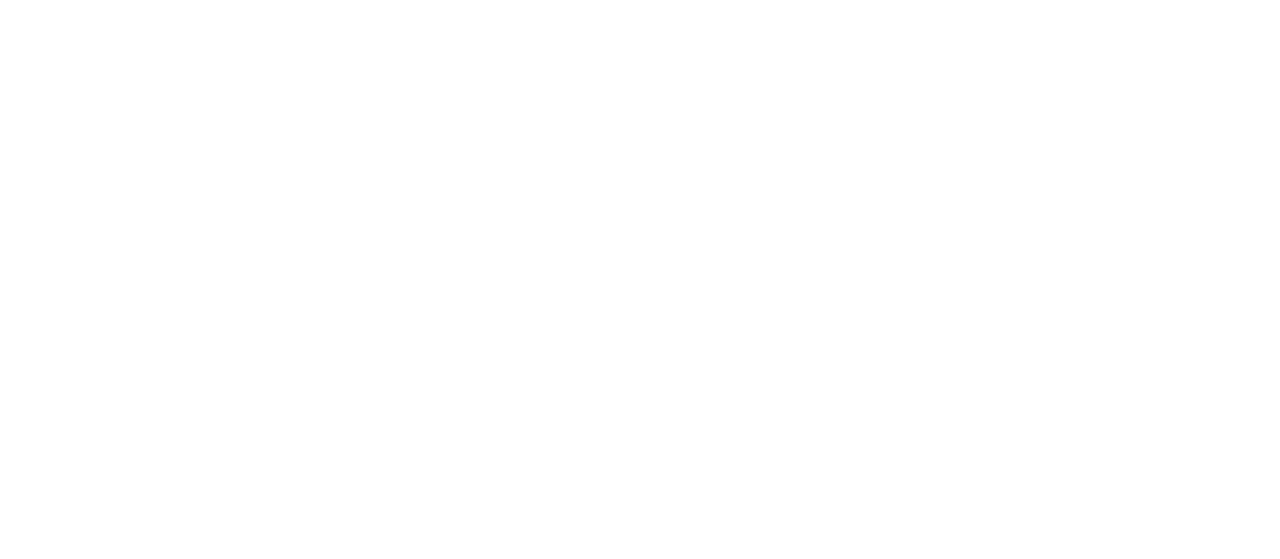
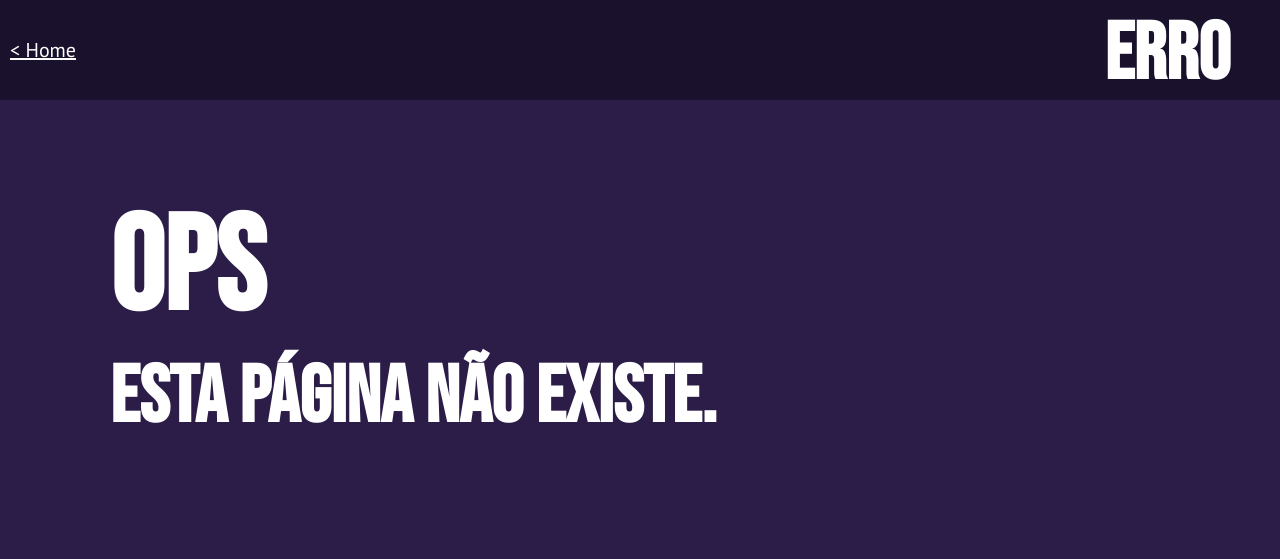
Before and after one commit to miiranta/cecomp-site, a plain HTML site: page error.html in a window 1280 px wide. Drawn offline with Linux system fonts and the light colour scheme.

Commit message:
Error page

```diff
--- a/css/css.css
+++ b/css/css.css
@@ -27,6 +27,10 @@ h2{
 p{
     padding: 0;
     margin: 0;
+}
+
+footer{
+    height: 100px;
 }
 
 /*Flexbox shortcuts*/
@@ -110,6 +114,12 @@ p{
     font-family: 'PT Sans', sans-serif;
     color:white;
     font-size: 25pt;
+}
+
+.text-tiny{
+    font-family: 'PT Sans', sans-serif;
+    color:white;
+    font-size: 15pt;
 }
 
 /*Margins*/
@@ -318,5 +328,3 @@ p{
 
     background-color: #744cc3;
 }
-
-/*Footer*/
--- a/error.html
+++ b/error.html
@@ -0,0 +1,64 @@
+<!DOCTYPE html>
+<html>
+
+
+<head>
+    <link rel="stylesheet" href="css/css.css">
+    <title>:(</title>
+    <link rel="icon" href="img/icon.png">
+
+    <!-- Dependencies -->
+
+    <!-- Fonts -->
+    <link rel="preconnect" href="https://fonts.googleapis.com">
+    <link rel="preconnect" href="https://fonts.gstatic.com" crossorigin>
+    <link href="https://fonts.googleapis.com/css2?family=Bebas+Neue&family=PT+Sans&display=swap" rel="stylesheet">
+
+</head>
+
+<body>
+
+    <!-- Navbar -->
+    <div class="flex start row h100" style="background-color: #1a112c;">
+
+        <div class="flex center col">
+            <a class="text-tiny m10" href="/" style="width: 100px;">< Home</a>
+        </div>
+
+        <div style="width: 100%;"></div>
+
+        <div class="flex center col">
+            <h2 id="greetings-main" class="m10 text-subtitle" style="margin-bottom:0px; margin-right:50px;">Erro</h2>
+        </div>
+
+    </div>
+
+    <!-- Greetings -->
+    <div id="greetings-div" class="flex center col" >
+
+        <div class="flex start row">
+            <h2 id="greetings-main" class="m10 text-title" style="margin-bottom:0px;">Ops</h2>
+        </div>
+        <div class="flex start row">
+            <h2 class="m10 text-subtitle" style="margin-bottom:10px; margin-top:0px;">Esta página não existe.</h2>
+        </div>
+
+        <div class="h100"></div>
+
+    </div>
+
+
+
+
+
+
+
+
+
+
+
+
+
+</body>
+
+</html>
--- a/js/load-index.js
+++ b/js/load-index.js
@@ -1,4 +1,5 @@
 $( document ).ready(function() {
+    $(this).scrollTop(0);
 
     animateLogo();
     animateGreetings();
```
Also changed, not shown: index.html (+22 -7 lines).
